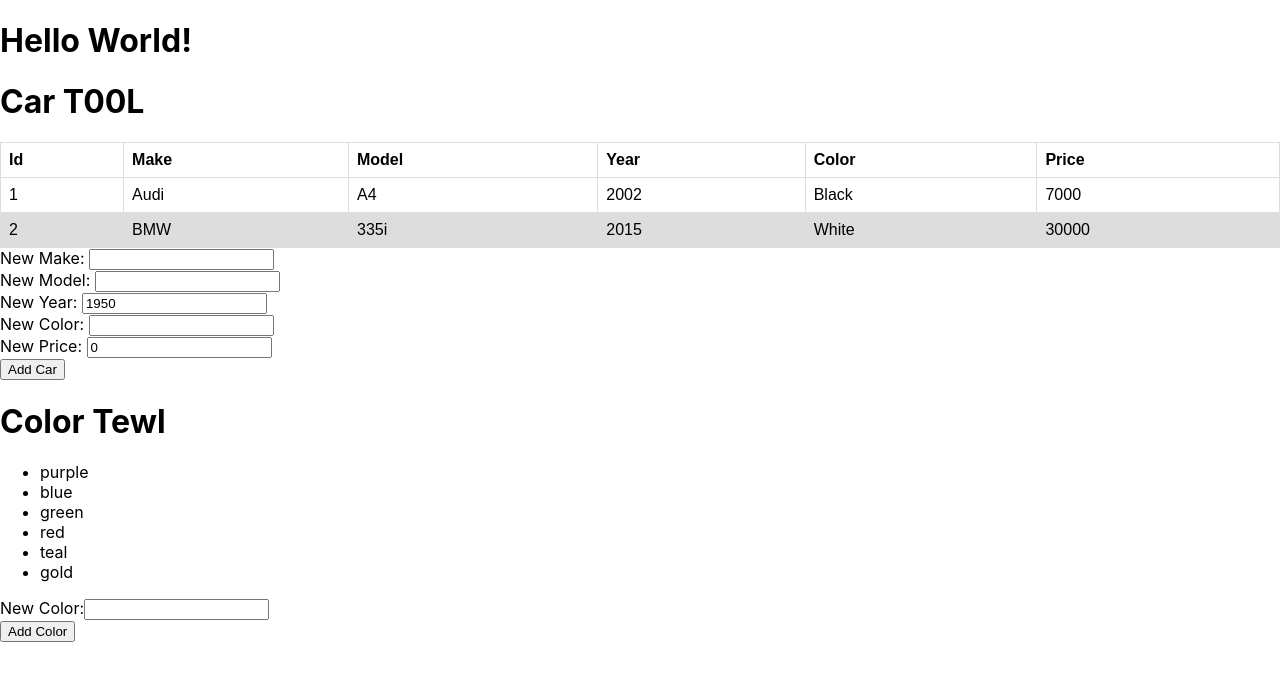
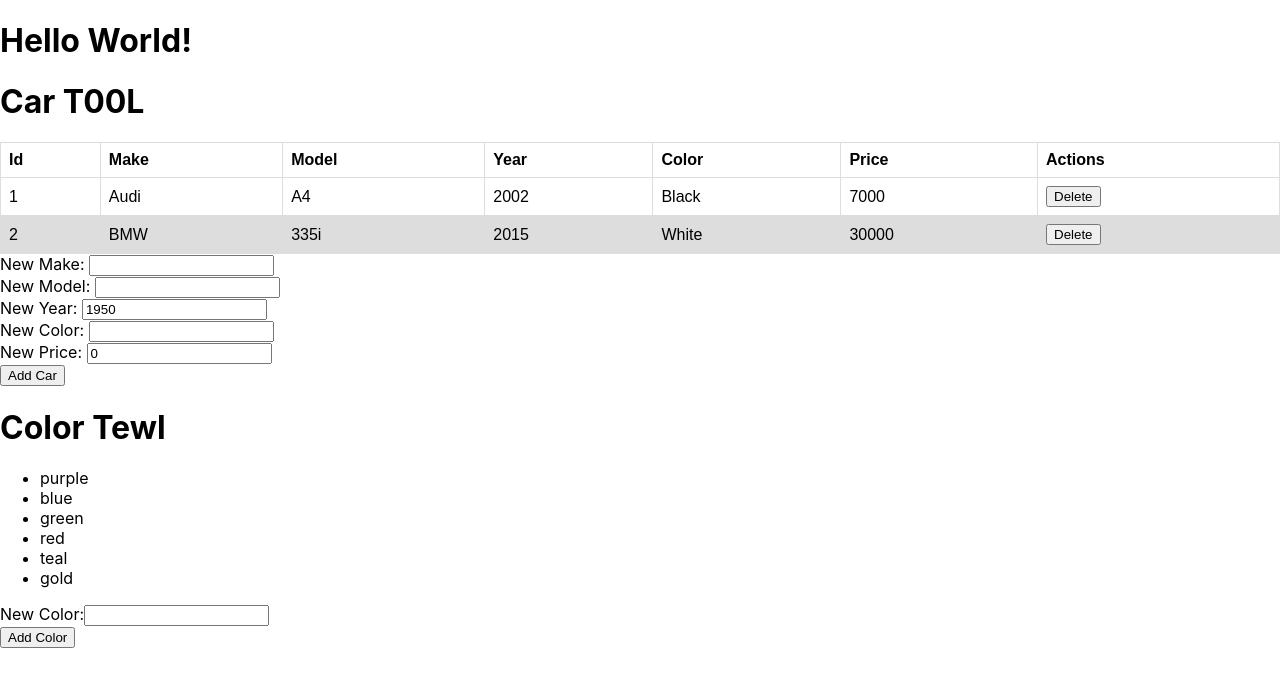
Before and after one commit to dzkaiten/fe-bootcamp, a React (Create React App) app: page / in a window 1280 px wide. Shown: the top 686 px of the page. Built offline with nearby package versions, Linux system fonts and the light colour scheme.

Commit message:
Delete working.. sad

```diff
--- a/src/components/CarForm.js
+++ b/src/components/CarForm.js
@@ -8,7 +8,6 @@ export class CarForm extends React.Component {
     };
 
     static propTypes = {
-        car: PropTypes.object,
         buttonText: PropTypes.string,
         onSubmitCar: PropTypes.func.isRequired,
     }
@@ -33,10 +32,17 @@ export class CarForm extends React.Component {
         })
     }
 
+    submitCar = () => {
+        this.props.onSubmitCar({...this.state});
 
+        // this.props.onSubmitCar({
+        //     make: this.state.make,
+        //     model: this.state.model,
+        //     year: this.state.year,
+        //     color: this.state.color,
+        //     price: this.state.price,
+        // })
 
-    submitCar = () => {
-        this.props.onSubmitCar(this.state);
         this.setState({
             make: '',
             model: '',
@@ -45,6 +51,10 @@ export class CarForm extends React.Component {
             price: 0
         });
     }
+
+    // deleteCar = () => {
+    //     this.props.onDeleteCar( blah );
+    // }
 
     render() {
         return <form>
--- a/src/components/CarTable.js
+++ b/src/components/CarTable.js
@@ -2,7 +2,8 @@ import React from 'react';
 
 import { ViewCarRow } from './ViewCarRow';
 
-export const CarTable = ({ cars }) => {
+export const CarTable = ({ cars, onDeleteCar }) => {
+
     return <table>
         <thead>
             <tr>
@@ -12,10 +13,30 @@ export const CarTable = ({ cars }) => {
                 <th>Year</th>
                 <th>Color</th>
                 <th>Price</th>
+                <th>Actions</th>
             </tr>
         </thead>
         <tbody>
-            {cars.map((car) => <ViewCarRow key={car.id} carRow={car}/>)}
+            {cars.map((car) => <ViewCarRow key={car.id} carRow={car} onDeleteCar={onDeleteCar}/>)}
         </tbody>
     </table>
 }
+
+// = ({ cars }) => {
+    // return <table>
+    //     <thead>
+    //         <tr>
+    //             <th>Id</th>
+    //             <th>Make</th>
+    //             <th>Model</th>
+    //             <th>Year</th>
+    //             <th>Color</th>
+    //             <th>Price</th>
+    //             <th>Actions</th>
+    //         </tr>
+    //     </thead>
+    //     <tbody>
+    //         {cars.map((car) => <ViewCarRow key={car.id} carRow={car} onDelete/>)}
+    //     </tbody>
+    // </table>
+// }
--- a/src/components/CarTool.js
+++ b/src/components/CarTool.js
@@ -20,14 +20,27 @@ export class CarTool extends React.Component {
             cars: this.state.cars.concat({
                 id: Math.max(...this.state.cars.map(c => c.id), 0) + 1,
                 ...newCar
+                // make: newCar.make
+                // model: newCar.model,
+                // year: newCar.year,
+                // color: newCar.color,
+                // price: newCar.price
             })
         })
+    }
+
+    deleteCar = (index) => {
+        this.setState({
+            cars: this.state.cars.filter(c => c.id !== index)
+        })
+
+        console.log('deleteCar inside CarTool.js')
     }
 
     render() {
         return <>
             <ToolHeader headerText="Car T00L" />
-            <CarTable cars={this.state.cars}/>
+            <CarTable cars={this.state.cars} onDeleteCar={this.deleteCar}/>
             <CarForm buttonText="Add Car" onSubmitCar={this.addCar}/>
         </>;
     }
--- a/src/components/ViewCarRow.js
+++ b/src/components/ViewCarRow.js
@@ -5,7 +5,26 @@
 
 import React from 'react';
 
-export const ViewCarRow = ( {carRow} ) => {
+// const person = {
+//     firstName: 'Bob',
+//     lastName: 'Smith',
+// }
+
+// const { firstName, lastName } = person;
+
+// const props = {
+//     carRow: whateverCar,
+//     onDeleteCar: () => {}
+// }
+
+// ViewCarRow(props);
+
+export const ViewCarRow = ( {carRow, onDeleteCar } ) => {
+
+    const deleteCar = () => {
+        onDeleteCar(carRow.id);
+    }
+
     return <tr>
         <td>{carRow.id}</td>
         <td>{carRow.make}</td>
@@ -13,5 +32,10 @@ export const ViewCarRow = ( {carRow} ) => {
         <td>{carRow.year}</td>
         <td>{carRow.color}</td>
         <td>{carRow.price}</td>
+        <td>
+            <div>
+                <button type="button" onClick={deleteCar}>Delete</button>
+            </div>
+        </td>
     </tr>
 }
```
